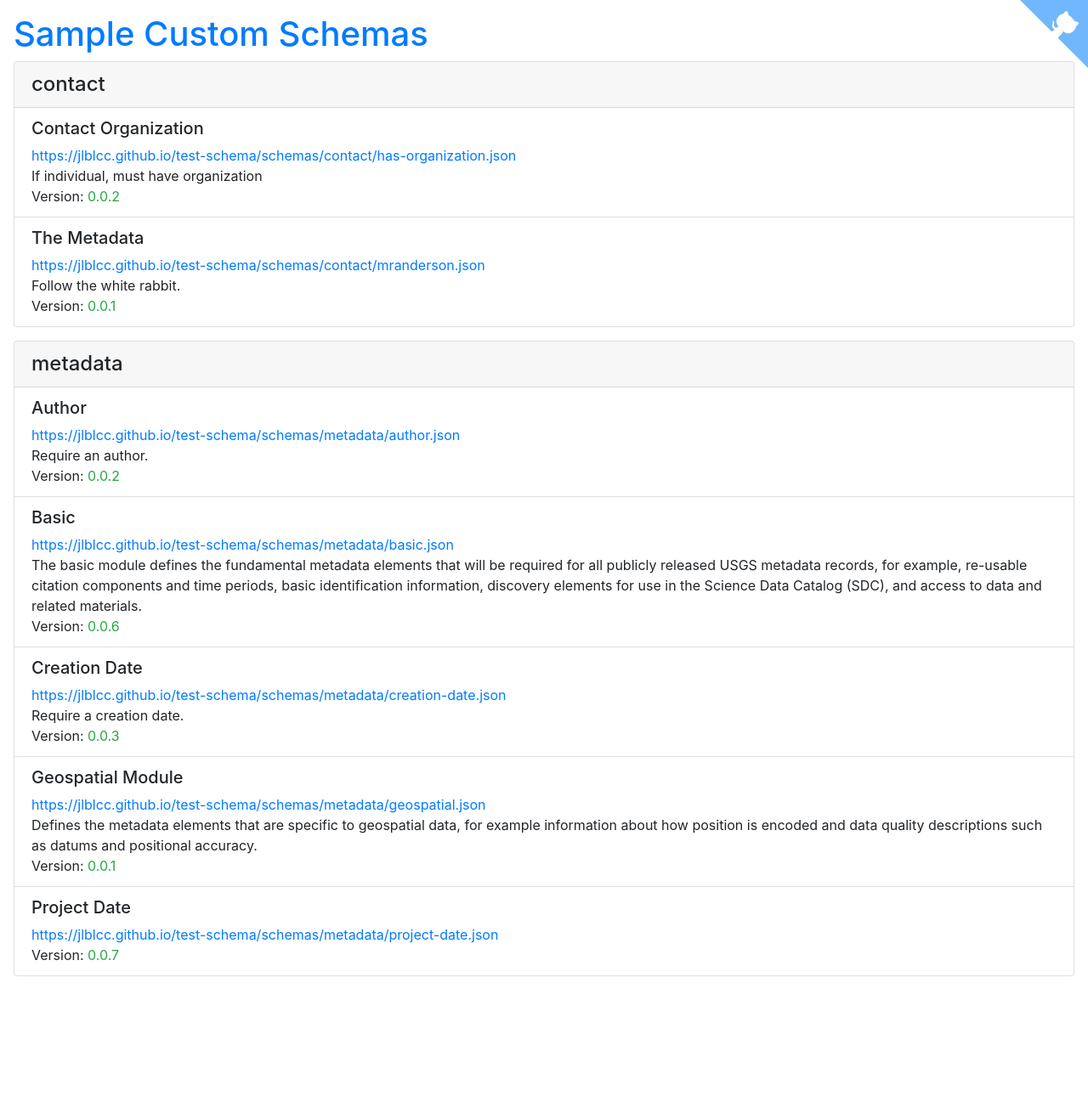
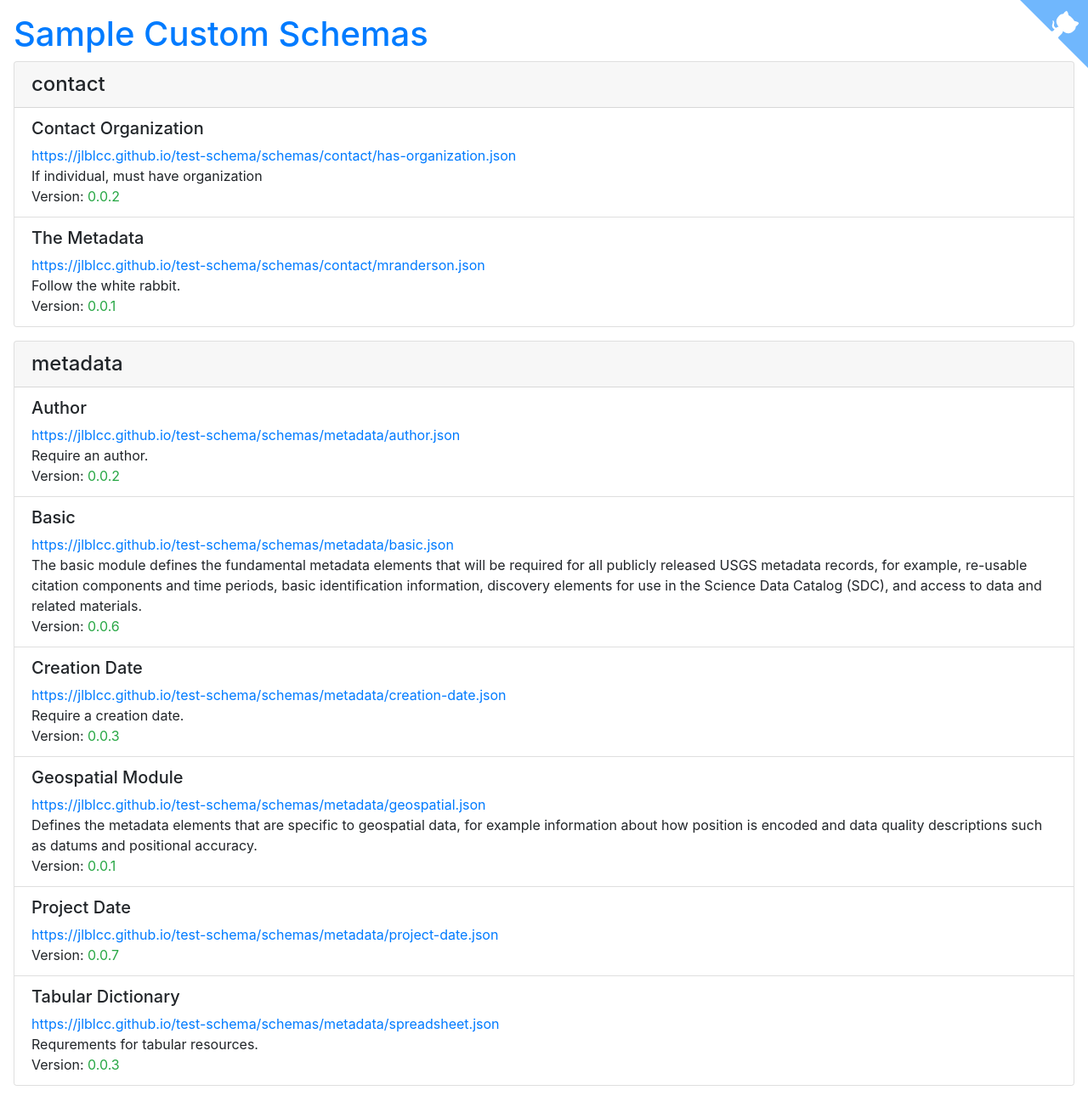
Before and after one commit to jlblcc/test-schema, a Jekyll site: the page built from index.md, in a window 1280 px wide. Shown: the whole page at 85% size. Built offline with Jekyll 4.4.1, drawn with Linux system fonts in a browser that asks for light colours; before the commit the page ends 1181 px from its top, so only the background shows below that; part of the change alters nothing that is shown.

Commit message:
Add tabular example

```diff
--- a/_config.yml
+++ b/_config.yml
@@ -41,3 +41,6 @@ markdown: kramdown
 #   - vendor/gems/
 #   - vendor/ruby/
 data_dir            : schemas
+webrick:
+  headers:
+    Access-Control-Allow-Origin: "*"
--- /dev/null
+++ b/schemas/metadata/spreadsheet.json
@@ -0,0 +1,62 @@
+{
+  "$schema":"http://json-schema.org/draft-07/schema#",
+  "$id":"tabular",
+  "title":"Tabular Dictionary",
+  "description":"Requrements for tabular resources.",
+  "version":"0.0.3",
+  "type":"object",
+  "properties":{
+    "metadata":{
+      "$ref":"#/definitions/Metadata"
+    },
+    "dataDictionary":{
+      "minItems":1
+    }
+  },
+  "required":[
+    "metadata",
+    "dataDictionary"
+  ],
+  "errorMessage":{
+    "required":{
+      "dataDictionary":"Tabular Dataset must have a Data Dictionary."
+    }
+  },
+  "definitions":{
+    "Metadata":{
+      "type":"object",
+      "properties":{
+        "resourceInfo":{
+          "properties":{
+            "resourceType":{
+              "type":"array",
+              "contains":{
+                "$ref":"#/definitions/ResourceType"
+              },
+              "errorMessage":"Resource Type must contain at least one tabularDataset."
+            }
+          }
+        }
+      },
+      "required":[
+        "resourceInfo"
+      ],
+      "title":"Metadata"
+    },
+    "ResourceType":{
+      "type":"object",
+      "properties":{
+        "type":{
+          "enum":[
+            "tabularDataset"
+          ]
+        }
+      },
+      "errorMessage":"Resource Type must contain at least one tabularDataset.",
+      "required":[
+        "type"
+      ],
+      "title":"ResourceType"
+    }
+  }
+}
```
